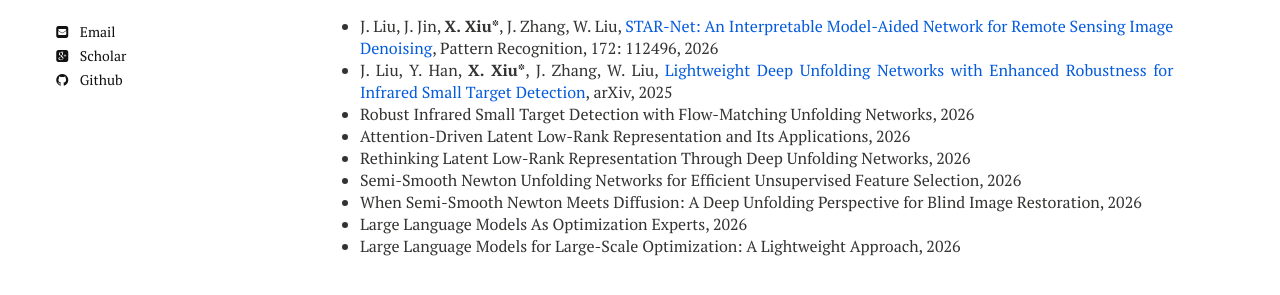
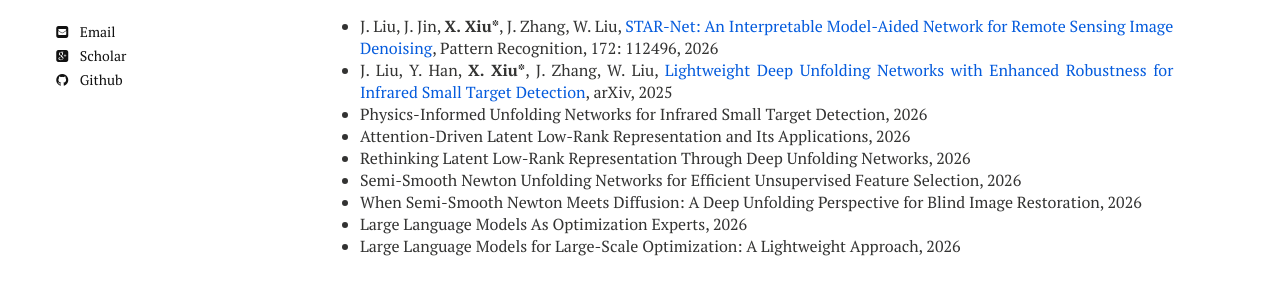
Before and after one commit to xianchaoxiu/xianchaoxiu.github.io, a Jekyll site: the page built from chinese/book/DDOA/index.md, in a window 1280 px wide. Shown: the part 261-556 px from the top of the page. Built offline with Jekyll 4.4.1, drawn with Linux system fonts in a browser that asks for light colours; nearby versions of some CDN libraries.

Commit message:
Update index.md

```diff
--- a/chinese/book/DDOA/index.md
+++ b/chinese/book/DDOA/index.md
@@ -13,7 +13,7 @@ share: false
 ### 相关论文
 * J. Liu, J. Jin, <b>X. Xiu*</b>, J. Zhang, W. Liu, <a href="https://doi.org/10.1016/j.patcog.2025.112496" class="textlink" target="_blank">STAR-Net: An Interpretable Model-Aided Network for Remote Sensing Image Denoising</a>, Pattern Recognition, 172: 112496, 2026  <br>
 * J. Liu, Y. Han, <b>X. Xiu*</b>, J. Zhang, W. Liu, <a href="https://doi.org/10.48550/arXiv.2509.08205" class="textlink" target="_blank">Lightweight Deep Unfolding Networks with Enhanced Robustness for Infrared Small Target Detection</a>, arXiv, 2025  <br>
-* Robust Infrared Small Target Detection with Flow-Matching Unfolding Networks, 2026  <br>
+* Physics-Informed Unfolding Networks for Infrared Small Target Detection, 2026  <br>
 * Attention-Driven Latent Low-Rank Representation and Its Applications, 2026  <br>
 * Rethinking Latent Low-Rank Representation Through Deep Unfolding Networks, 2026  <br>
 * Semi-Smooth Newton Unfolding Networks for Efficient Unsupervised Feature Selection, 2026  <br>
```
